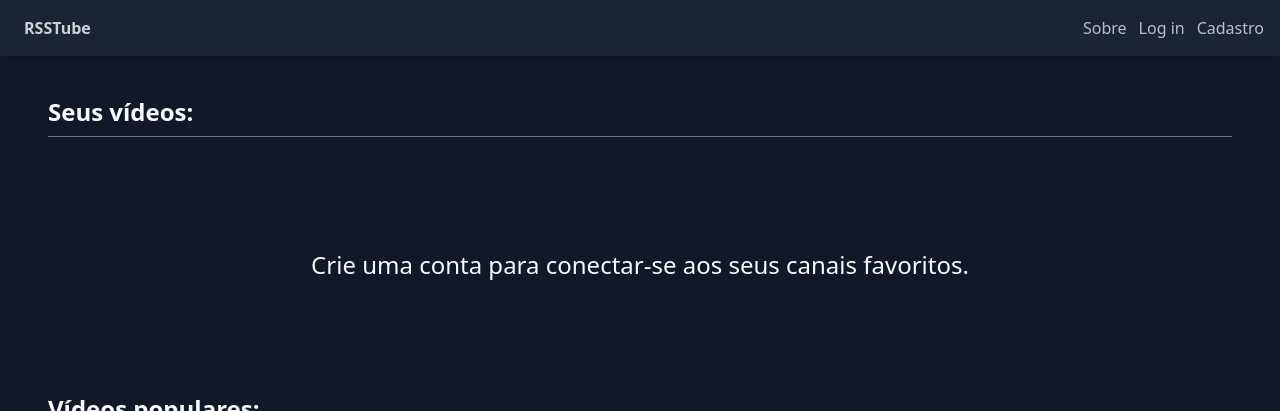
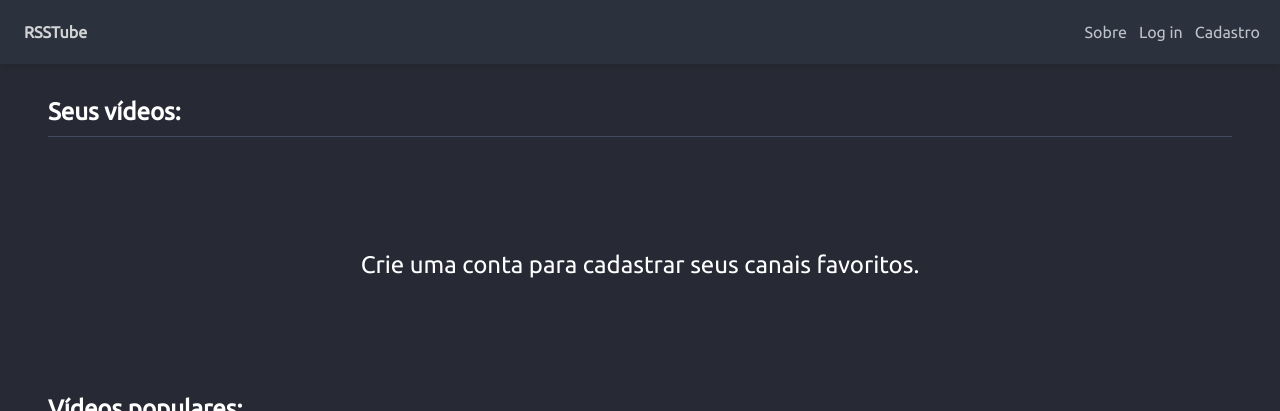
Before and after one commit to vidacalura/RSSTube, a PHP site: page / in a window 1280 px wide. Shown: the top 411 px of the page. Run offline with PHP 8.4, Linux system fonts and the light colour scheme; some libraries are stand-ins or nearby versions.

Commit message:
Add files via upload

```diff
--- a/CSS/output.css
+++ b/CSS/output.css
@@ -1,3 +1,5 @@
+@import url('https://fonts.googleapis.com/css2?family=Ubuntu&display=swap');
+
 /*
 ! tailwindcss v3.0.24 | MIT License | https://tailwindcss.com
 */
@@ -16,7 +18,7 @@
   /* 2 */
   border-style: solid;
   /* 2 */
-  border-color: #e5e7eb;
+  border-color: #434a5f;
   /* 2 */
 }
 
@@ -349,14 +351,14 @@ textarea {
 input::-moz-placeholder, textarea::-moz-placeholder {
   opacity: 1;
   /* 1 */
-  color: #9ca3af;
+  color: #2f3540;
   /* 2 */
 }
 
 input:-ms-input-placeholder, textarea:-ms-input-placeholder {
   opacity: 1;
   /* 1 */
-  color: #9ca3af;
+  color: #2f3540;
   /* 2 */
 }
 
@@ -364,7 +366,7 @@ input::placeholder,
 textarea::placeholder {
   opacity: 1;
   /* 1 */
-  color: #9ca3af;
+  color: #2f3540;
   /* 2 */
 }
 
@@ -423,7 +425,7 @@ Ensure the default browser behavior of the `hidden` attribute.
   display: none;
 }
 
-*, ::before, ::after {
+*, ::before, ::after{
   --tw-translate-x: 0;
   --tw-translate-y: 0;
   --tw-rotate: 0;
@@ -468,235 +470,284 @@ Ensure the default browser behavior of the `hidden` attribute.
   --tw-backdrop-sepia:  ;
 }
 
-.fixed {
+.fixed{
   position: fixed;
 }
 
-.absolute {
+.absolute{
   position: absolute;
 }
 
-.relative {
+.relative{
   position: relative;
 }
 
-.top-0 {
+.top-0{
   top: 0px;
 }
 
-.ml-3 {
+.ml-3{
   margin-left: 0.75rem;
 }
 
-.flex {
+.flex{
   display: flex;
 }
 
-.grid {
+.grid{
   display: grid;
 }
 
-.w-full {
+.h-16{
+  height: 4rem;
+}
+
+.w-full{
   width: 100%;
 }
 
-.cursor-default {
+.cursor-pointer{
+  cursor: pointer;
+}
+
+.cursor-default{
   cursor: default;
 }
 
-.justify-end {
+.justify-end{
   justify-content: flex-end;
 }
 
-.justify-between {
+.justify-between{
   justify-content: space-between;
 }
 
-.gap-6 {
+.gap-6{
   gap: 1.5rem;
 }
 
-.border-b {
+.border-b{
   border-bottom-width: 1px;
 }
 
-.border-gray-500 {
+.border-gray-200{
   --tw-border-opacity: 1;
-  border-color: rgb(107 114 128 / var(--tw-border-opacity));
+  border-color: rgb(67 74 95 / var(--tw-border-opacity));
 }
 
-.bg-gray-900 {
+.bg-gray-500{
   --tw-bg-opacity: 1;
-  background-color: rgb(17 24 39 / var(--tw-bg-opacity));
+  background-color: rgb(39 42 52 / var(--tw-bg-opacity));
 }
 
-.bg-gray-800 {
+.bg-gray-400{
   --tw-bg-opacity: 1;
-  background-color: rgb(31 41 55 / var(--tw-bg-opacity));
+  background-color: rgb(47 53 64 / var(--tw-bg-opacity));
 }
 
-.p-4 {
-  padding: 1rem;
+.p-5{
+  padding: 1.25rem;
 }
 
-.p-12 {
+.p-12{
   padding: 3rem;
 }
 
-.py-28 {
+.px-4{
+  padding-left: 1rem;
+  padding-right: 1rem;
+}
+
+.py-28{
   padding-top: 7rem;
   padding-bottom: 7rem;
 }
 
-.px-4 {
-  padding-left: 1rem;
-  padding-right: 1rem;
-}
-
-.py-12 {
+.py-12{
   padding-top: 3rem;
   padding-bottom: 3rem;
 }
 
-.px-2 {
+.px-2{
   padding-left: 0.5rem;
   padding-right: 0.5rem;
 }
 
-.py-3 {
+.py-3{
   padding-top: 0.75rem;
   padding-bottom: 0.75rem;
 }
 
-.pl-6 {
+.pl-6{
   padding-left: 1.5rem;
 }
 
-.pt-24 {
+.pb-1{
+  padding-bottom: 0.25rem;
+}
+
+.pt-24{
   padding-top: 6rem;
 }
 
-.pb-2 {
+.pb-2{
   padding-bottom: 0.5rem;
 }
 
-.text-center {
+.pl-5{
+  padding-left: 1.25rem;
+}
+
+.text-center{
   text-align: center;
 }
 
-.text-2xl {
+.text-2xl{
   font-size: 1.5rem;
   line-height: 2rem;
 }
 
-.text-xl {
+.text-xl{
   font-size: 1.25rem;
   line-height: 1.75rem;
 }
 
-.text-lg {
+.text-xs{
+  font-size: 0.75rem;
+  line-height: 1rem;
+}
+
+.text-lg{
   font-size: 1.125rem;
   line-height: 1.75rem;
 }
 
-.text-sm {
+.text-base{
+  font-size: 1rem;
+  line-height: 1.5rem;
+}
+
+.text-sm{
   font-size: 0.875rem;
   line-height: 1.25rem;
 }
 
-.text-base {
-  font-size: 1rem;
-  line-height: 1.5rem;
-}
-
-.text-xs {
-  font-size: 0.75rem;
-  line-height: 1rem;
-}
-
-.font-bold {
+.font-bold{
   font-weight: 700;
 }
 
-.font-semibold {
+.font-semibold{
   font-weight: 600;
 }
 
-.text-white {
+.text-white{
   --tw-text-opacity: 1;
   color: rgb(255 255 255 / var(--tw-text-opacity));
 }
 
-.text-gray-200 {
+.text-gray-100{
   --tw-text-opacity: 1;
-  color: rgb(229 231 235 / var(--tw-text-opacity));
+  color: rgb(228 234 241 / var(--tw-text-opacity));
 }
 
-.text-gray-50 {
+.text-red{
   --tw-text-opacity: 1;
-  color: rgb(249 250 251 / var(--tw-text-opacity));
+  color: rgb(191 96 107 / var(--tw-text-opacity));
 }
 
-.text-gray-300 {
-  --tw-text-opacity: 1;
-  color: rgb(209 213 219 / var(--tw-text-opacity));
-}
-
-.text-red-600 {
-  --tw-text-opacity: 1;
-  color: rgb(220 38 38 / var(--tw-text-opacity));
-}
-
-.opacity-80 {
+.opacity-80{
   opacity: 0.8;
 }
 
-.shadow-md {
+.shadow-md{
   --tw-shadow: 0 4px 6px -1px rgb(0 0 0 / 0.1), 0 2px 4px -2px rgb(0 0 0 / 0.1);
   --tw-shadow-colored: 0 4px 6px -1px var(--tw-shadow-color), 0 2px 4px -2px var(--tw-shadow-color);
   box-shadow: var(--tw-ring-offset-shadow, 0 0 #0000), var(--tw-ring-shadow, 0 0 #0000), var(--tw-shadow);
 }
 
-.img {
-  width: 100%;
-  cursor: pointer;
-  border-radius: 0.25rem;
+.transition{
   transition-property: color, background-color, border-color, fill, stroke, opacity, box-shadow, transform, filter, -webkit-text-decoration-color, -webkit-backdrop-filter;
   transition-property: color, background-color, border-color, text-decoration-color, fill, stroke, opacity, box-shadow, transform, filter, backdrop-filter;
   transition-property: color, background-color, border-color, text-decoration-color, fill, stroke, opacity, box-shadow, transform, filter, backdrop-filter, -webkit-text-decoration-color, -webkit-backdrop-filter;
+  transition-timing-function: cubic-bezier(0.4, 0, 0.2, 1);
   transition-duration: 150ms;
+}
+
+.ease-in-out{
   transition-timing-function: cubic-bezier(0.4, 0, 0.2, 1);
 }
 
-.img:hover {
-  --tw-scale-x: 1.05;
-  --tw-scale-y: 1.05;
-  transform: translate(var(--tw-translate-x), var(--tw-translate-y)) rotate(var(--tw-rotate)) skewX(var(--tw-skew-x)) skewY(var(--tw-skew-y)) scaleX(var(--tw-scale-x)) scaleY(var(--tw-scale-y));
+*{
+  font-family: 'Ubuntu', sans-serif;
 }
 
-.tempo {
+/*.img{
+
+    @apply rounded w-full hover:scale-105 transition ease-in-out cursor-pointer;
+
+}
+.tempo{
+
+    @apply bg-gray-900 opacity-90 p-2 m-2 rounded-full shadow-md;
+
+}
+*/
+
+.img{
+  width: 100%;
+  border-radius: 0.25rem;
+}
+
+.tempo{
   margin: 0.5rem;
   border-radius: 9999px;
   --tw-bg-opacity: 1;
-  background-color: rgb(17 24 39 / var(--tw-bg-opacity));
+  background-color: rgb(39 42 52 / var(--tw-bg-opacity));
   padding: 0.5rem;
+  --tw-text-opacity: 1;
+  color: rgb(255 255 255 / var(--tw-text-opacity));
   opacity: 0.9;
   --tw-shadow: 0 4px 6px -1px rgb(0 0 0 / 0.1), 0 2px 4px -2px rgb(0 0 0 / 0.1);
   --tw-shadow-colored: 0 4px 6px -1px var(--tw-shadow-color), 0 2px 4px -2px var(--tw-shadow-color);
   box-shadow: var(--tw-ring-offset-shadow, 0 0 #0000), var(--tw-ring-shadow, 0 0 #0000), var(--tw-shadow);
 }
 
-.hover\:text-gray-50:hover {
-  --tw-text-opacity: 1;
-  color: rgb(249 250 251 / var(--tw-text-opacity));
+.hover\:scale-105:hover{
+  --tw-scale-x: 1.05;
+  --tw-scale-y: 1.05;
+  transform: translate(var(--tw-translate-x), var(--tw-translate-y)) rotate(var(--tw-rotate)) skewX(var(--tw-skew-x)) skewY(var(--tw-skew-y)) scaleX(var(--tw-scale-x)) scaleY(var(--tw-scale-y));
 }
 
-@media (min-width: 1024px) {
-  .lg\:grid-cols-3 {
+.hover\:border-b:hover{
+  border-bottom-width: 1px;
+}
+
+.hover\:border-blue:hover{
+  --tw-border-opacity: 1;
+  border-color: rgb(128 161 192 / var(--tw-border-opacity));
+}
+
+.hover\:text-lg:hover{
+  font-size: 1.125rem;
+  line-height: 1.75rem;
+}
+
+.hover\:text-xl:hover{
+  font-size: 1.25rem;
+  line-height: 1.75rem;
+}
+
+.hover\:text-white:hover{
+  --tw-text-opacity: 1;
+  color: rgb(255 255 255 / var(--tw-text-opacity));
+}
+
+@media (min-width: 1024px){
+  .lg\:grid-cols-3{
     grid-template-columns: repeat(3, minmax(0, 1fr));
   }
 
-  .lg\:text-2xl {
+  .lg\:text-2xl{
     font-size: 1.5rem;
     line-height: 2rem;
   }
--- a/index.html
+++ b/index.html
@@ -15,63 +15,64 @@
     </head>
 
 
-    <body class="bg-gray-900 text-white">
+    <body class="bg-gray-500 text-white">
 
-        <nav class="opacity-80 bg-gray-800 flex w-full fixed justify-between shadow-md">
+        <nav class="opacity-80 bg-gray-400 flex w-full fixed justify-between shadow-md h-16">
             <!-- Menu de navegação -->
             <div>
                 <!-- Logo -->
-                <h1 class="p-4 pl-6 font-bold text-white"> <a href="index.html#"> RSSTube </a> </h1>
+                <h1 class="p-5 pl-6 font-bold text-white"> <a href="index.html#"> RSSTube </a> </h1>
             </div>
 
             <div class="justify-end">
-                <ul class="p-4 flex">
-                    <li class="ml-3 text-gray-200 hover:text-gray-50"> <a href=""> Sobre </a> </li>
-                    <li class="ml-3 text-gray-200 hover:text-gray-50"> <a href=""> Log in </a> </li>
-                    <li class="ml-3 text-gray-200 hover:text-gray-50"> <a href=""> Cadastro </a> </li>
+                <ul class="p-5 flex">
+                    <li class="ml-3 text-gray-100 hover:text-white pb-1 hover:border-b hover:border-blue"> <a href=""> Sobre </a> </li>
+                    <li class="ml-3 text-gray-100 hover:text-white pb-1 hover:border-b hover:border-blue"> <a href=""> Log in </a> </li>
+                    <li class="ml-3 text-gray-100 hover:text-white pb-1 hover:border-b hover:border-blue"> <a href=""> Cadastro </a> </li>
                 </ul>
             </div>
         </nav>
 
-        <main class="p-12 pt-24 text-gray-50">
+        <main class="p-12 pt-24 text-white">
             <!-- Seus vídeos -->
             <section>
-                <h2 class="font-bold text-2xl pb-2 border-b border-gray-500"> Seus vídeos: </h2>
-                <div class="py-28 text-center">
-                    <p class="px-4 text-xl lg:text-2xl"> Crie uma conta para conectar-se aos seus canais favoritos. </p>
-                </div>
+                <h2 class="font-bold text-2xl pb-2 border-b border-gray-200"> Seus vídeos: </h2>
+                <p class="px-4 text-xl py-28 text-center lg:text-2xl"> Crie uma conta para cadastrar seus canais favoritos. </p>
+                <!-- Vídeos -> <div class="py-28 text-center grid lg:grid-cols-3 gap-6">
+
+                </div> -->
             </section>
 
             <!-- Vídeos populares -->
             <section>
-                <h2 class="font-bold text-2xl pb-2 border-b border-gray-500"> Vídeos populares: </h2>
+                <h2 class="font-bold text-2xl pb-2 border-b border-gray-200"> Vídeos populares: </h2>
                 <div class="py-12 grid lg:grid-cols-3 gap-6">
                     <!-- Vídeo -->
                     <div class="relative">
-                        <img src="https://i.ytimg.com/vi/xlU8pUQ7mn8/hq720.jpg?sqp=-oaymwEcCNAFEJQDSFXyq4qpAw4IARUAAIhCGAFwAcABBg==&rs=AOn4CLCOzNi6zF8IZfUU-2S6BcIJoBlruQ" alt="Thumbnail" class="img">
+                        <div class="hover:scale-105 transition ease-in-out cursor-pointer">
+                            <img src="https://i.ytimg.com/vi/xlU8pUQ7mn8/hq720.jpg?sqp=-oaymwEcCNAFEJQDSFXyq4qpAw4IARUAAIhCGAFwAcABBg==&rs=AOn4CLCOzNi6zF8IZfUU-2S6BcIJoBlruQ" alt="Thumbnail" class="img">
+                            <p class="absolute text-xs font-semibold top-0 cursor-default tempo"> 4:23 </p>
+                        </div>
                         <h3 class="px-2 py-3 text-lg text-white"> 『 REISAI - 浴槽とネオンテトラ 』 歌ってみた 【 LOLUET 】 </h3>
-                        <h4 class="pl-6 text-sm text-gray-300"> From <i class="fab fa-youtube text-red-600 text-base"> </i> </h4>
-                        <div class="absolute text-xs font-semibold top-0 cursor-default">
-                            <p class="tempo"> 4:23 </p>
-                        </div>
+                        <h4 class="pl-5 text-base text-gray-100"> From <i class="fab fa-youtube text-red text-base"> </i> </h4>
                     </div>
                     <!-- Vídeo -->
                     <div class="relative">
-                        <img src="https://i.ytimg.com/vi/bjS0HPZAWJM/hqdefault.jpg?sqp=-oaymwEcCPYBEIoBSFXyq4qpAw4IARUAAIhCGAFwAcABBg==&rs=AOn4CLCI8WipvJjha1enEEkquH2elx4tKQ" alt="Thumbnail" class="img">
+                        <div class="hover:scale-105 transition ease-in-out cursor-pointer">
+                            <img src="https://i.ytimg.com/vi/bjS0HPZAWJM/hqdefault.jpg?sqp=-oaymwEcCPYBEIoBSFXyq4qpAw4IARUAAIhCGAFwAcABBg==&rs=AOn4CLCI8WipvJjha1enEEkquH2elx4tKQ" alt="Thumbnail" class="img">
+                            <p class="absolute text-xs font-semibold top-0 cursor-default tempo"> 2:23 </p>
+                        </div>
                         <h3 class="px-2 py-3 text-lg text-white"> 【初音ミク】アイロニック【Kanaria】 </h3>
-                        <h4 class="pl-6 text-sm text-gray-300"> From Niconico </h4>
-                        <div class="absolute text-xs font-semibold top-0 cursor-default">
-                            <p class="tempo"> Tempo </p>
-                        </div>
+                        <h4 class="pl-5 text-sm text-gray-100"> From Niconico </h4>
                     </div>
                     <!-- Vídeo -->
                     <div class="relative">
-                        <img src="https://i.ytimg.com/vi/7YvAYIJSSZY/hqdefault.jpg?sqp=-oaymwEcCPYBEIoBSFXyq4qpAw4IARUAAIhCGAFwAcABBg==&rs=AOn4CLDTa95p6T7_z5im5roSDfI6QrRpLQ" alt="Thumbnail" class="img">
+                        <div class="hover:scale-105 transition ease-in-out cursor-pointer">
+                            <img src="https://i.ytimg.com/vi/7YvAYIJSSZY/hqdefault.jpg?sqp=-oaymwEcCPYBEIoBSFXyq4qpAw4IARUAAIhCGAFwAcABBg==&rs=AOn4CLDTa95p6T7_z5im5roSDfI6QrRpLQ" alt="Thumbnail" class="img">
+                            <p class="absolute text-xs font-semibold top-0 cursor-default tempo"> 3:19 </p>
+                        </div>
                         <h3 class="px-2 py-3 text-lg text-white"> Rockwell - Somebodys Watching Me (1984) </h3>
-                        <h4 class="pl-6 text-sm text-gray-300"> From Odysee </h4>
-                        <div class="absolute text-xs font-semibold top-0 cursor-default">
-                            <p class="tempo"> Tempo </p>
-                        </div>
+                        <h4 class="pl-5 text-sm text-gray-100"> From Odysee </h4>
                     </div>
                 </div>
             </section>
```
